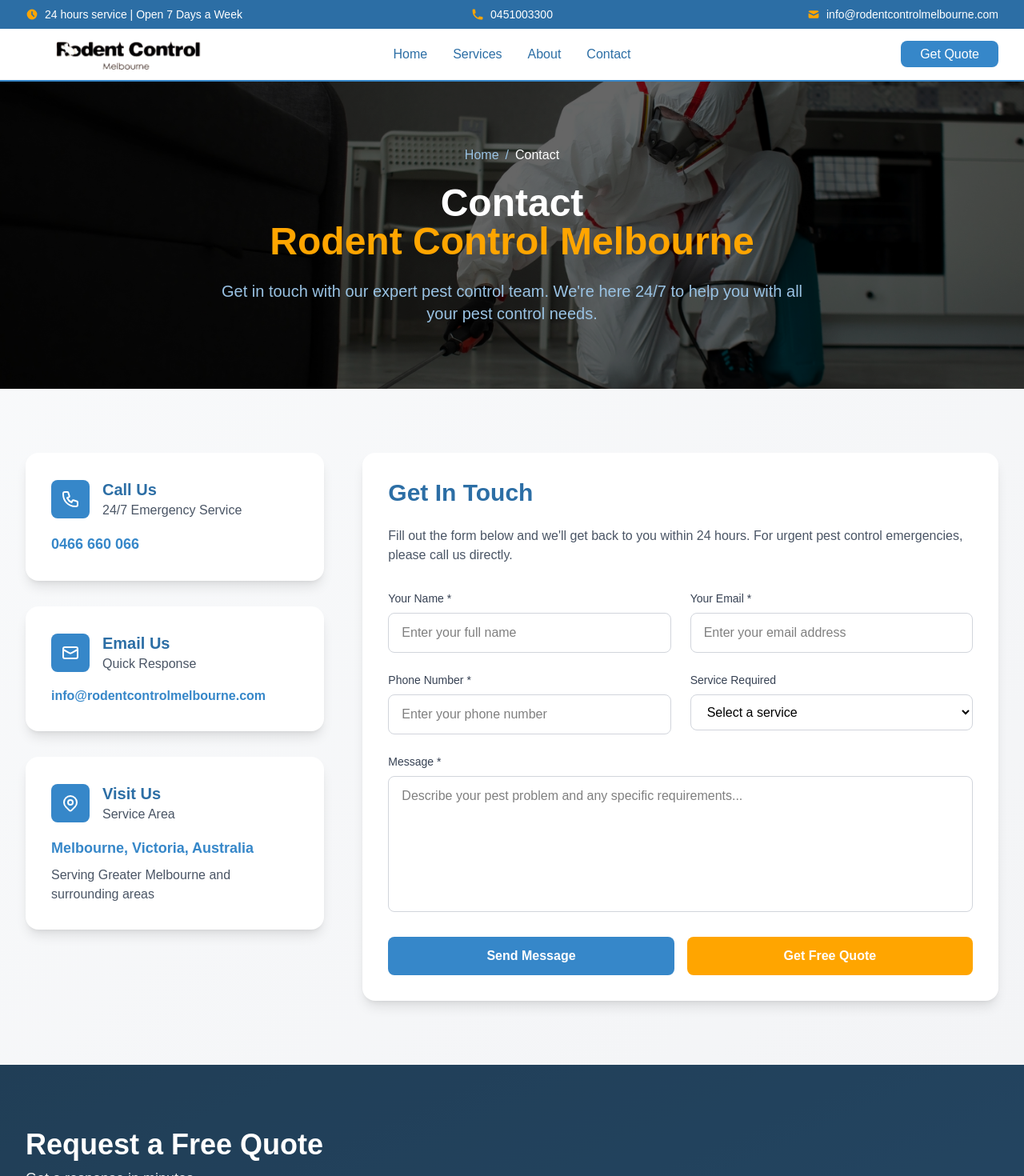
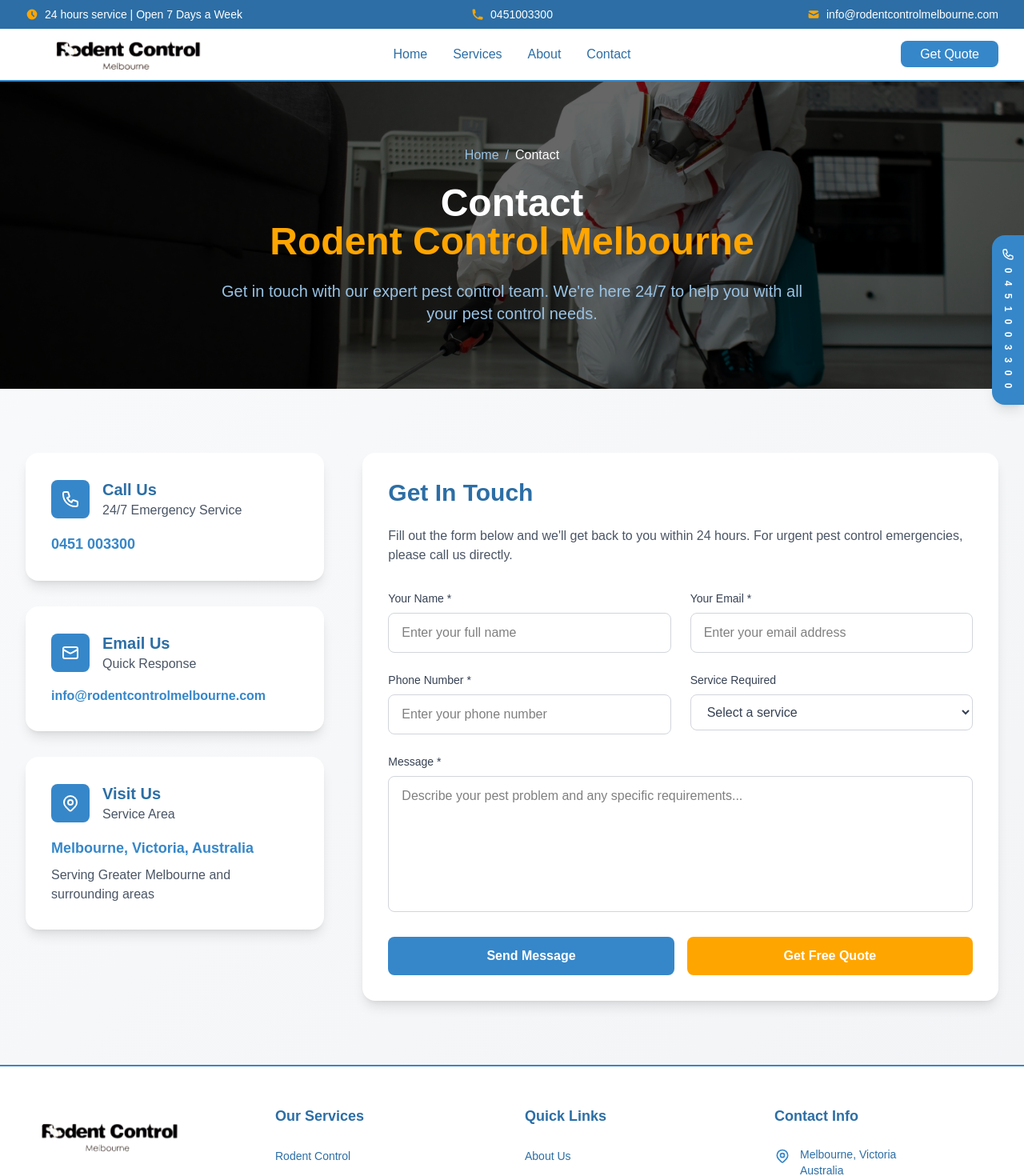
Before and after one commit to hamzaq453/rodent-control-melbourne, a Next.js app: page /contact in a window 1280 px wide. Shown: the top 1470 px of the page at 80% size. Built offline with nearby package versions, Linux system fonts and the light colour scheme.

Commit message:
Refactor layout components by replacing QuoteSection with ConditionalQuoteSection, adding FloatingCallButton, and updating contact number in ContactPage for consistency.

```diff
--- /dev/null
+++ b/src/app/components/ConditionalQuoteSection.tsx
@@ -0,0 +1,17 @@
+'use client';
+
+import { usePathname } from 'next/navigation';
+import QuoteSection from './QuoteSection';
+
+const ConditionalQuoteSection = () => {
+  const pathname = usePathname();
+  const isContactPage = pathname === '/contact';
+
+  if (isContactPage) {
+    return null;
+  }
+
+  return <QuoteSection />;
+};
+
+export default ConditionalQuoteSection;
--- /dev/null
+++ b/src/app/components/FloatingCallButton.tsx
@@ -0,0 +1,35 @@
+'use client';
+
+import Link from 'next/link';
+
+const FloatingCallButton = () => {
+  return (
+    <div className="fixed right-0 top-1/2 transform -translate-y-1/2 z-50 hidden lg:block">
+      <Link
+        href="tel:0451003300"
+        className="bg-[#3687C9] hover:bg-[#2C6EA5] text-white font-bold px-3 py-4 rounded-l-2xl shadow-lg hover:shadow-xl transition-all duration-300 transform hover:scale-105 flex flex-col items-center space-y-1"
+      >
+        {/* Phone Icon */}
+        <svg className="w-4 h-4" fill="none" stroke="currentColor" viewBox="0 0 24 24">
+          <path strokeLinecap="round" strokeLinejoin="round" strokeWidth={2} d="M3 5a2 2 0 012-2h3.28a1 1 0 01.948.684l1.498 4.493a1 1 0 01-.502 1.21l-2.257 1.13a11.042 11.042 0 005.516 5.516l1.13-2.257a1 1 0 011.21-.502l4.493 1.498a1 1 0 01.684.949V19a2 2 0 01-2 2h-1C9.716 21 3 14.284 3 6V5z" />
+        </svg>
+
+        {/* Phone Number - Vertical Stack */}
+        <div className="flex flex-col items-center leading-none">
+          <span className="text-xs font-semibold transform rotate-90">0</span>
+          <span className="text-xs font-semibold transform rotate-90">4</span>
+          <span className="text-xs font-semibold transform rotate-90">5</span>
+          <span className="text-xs font-semibold transform rotate-90">1</span>
+          <span className="text-xs font-semibold transform rotate-90">0</span>
+          <span className="text-xs font-semibold transform rotate-90">0</span>
+          <span className="text-xs font-semibold transform rotate-90">3</span>
+          <span className="text-xs font-semibold transform rotate-90">3</span>
+          <span className="text-xs font-semibold transform rotate-90">0</span>
+          <span className="text-xs font-semibold transform rotate-90">0</span>
+        </div>
+      </Link>
+    </div>
+  );
+};
+
+export default FloatingCallButton;
--- a/src/app/components/HeroSection.tsx
+++ b/src/app/components/HeroSection.tsx
@@ -36,42 +36,6 @@
 
       {/* Dynamic Overlay based on color scheme preference */}
       <div className={`absolute inset-0 ${isDarkMode ? 'bg-black/40' : 'bg-black/80'}`}></div>
-      {/* Vertical Call Now Button - Right Edge */}
-      <div className="fixed right-0 top-1/2 transform -translate-y-1/2 z-50 hidden lg:block">
-        <Link
-          href="tel:0451003300"
-          className="bg-[#3687C9] hover:bg-[#2C6EA5] text-white font-bold px-3 py-4 rounded-l-2xl shadow-lg hover:shadow-xl transition-all duration-300 transform hover:scale-105 flex flex-col items-center space-y-1"
-        >
-          {/* Phone Icon */}
-          <svg className="w-4 h-4" fill="none" stroke="currentColor" viewBox="0 0 24 24">
-            <path strokeLinecap="round" strokeLinejoin="round" strokeWidth={2} d="M3 5a2 2 0 012-2h3.28a1 1 0 01.948.684l1.498 4.493a1 1 0 01-.502 1.21l-2.257 1.13a11.042 11.042 0 005.516 5.516l1.13-2.257a1 1 0 011.21-.502l4.493 1.498a1 1 0 01.684.949V19a2 2 0 01-2 2h-1C9.716 21 3 14.284 3 6V5z" />
-          </svg>
-
-          {/* Phone Number - Vertical Stack */}
-          <div className="flex flex-col items-center leading-none">
-            <span className="text-xs font-semibold transform rotate-90">0</span>
-            <span className="text-xs font-semibold transform rotate-90">4</span>
-            <span className="text-xs font-semibold transform rotate-90">5</span>
-            <span className="text-xs font-semibold transform rotate-90">1</span>
-            <span className="text-xs font-semibold transform rotate-90">0</span>
-            <span className="text-xs font-semibold transform rotate-90">0</span>
-            <span className="text-xs font-semibold transform rotate-90">3</span>
-            <span className="text-xs font-semibold transform rotate-90">3</span>
-            <span className="text-xs font-semibold transform rotate-90">0</span>
-            <span className="text-xs font-semibold transform rotate-90">0</span>
-      </div>
-
-          {/* Scroll to Top Button */}
-          {/* <button
-            onClick={() => window.scrollTo({ top: 0, behavior: 'smooth' })}
-            className="w-8 h-8 bg-[#2C6EA5] hover:bg-[#9AC3E4] rounded flex items-center justify-center transition-colors duration-300"
-          >
-            <svg className="w-4 h-4 text-white" fill="none" stroke="currentColor" viewBox="0 0 24 24">
-              <path strokeLinecap="round" strokeLinejoin="round" strokeWidth={2} d="M5 10l7-7m0 0l7 7m-7-7v18" />
-                  </svg>
-          </button> */}
-        </Link>
-            </div>
 
       <div className="relative max-w-7xl mx-auto px-4 sm:px-6 lg:px-8 h-full flex items-center">
         <div className="w-full">
--- a/src/app/contact/page.tsx
+++ b/src/app/contact/page.tsx
@@ -70,7 +70,7 @@
                   href="tel:0466660066"
                   className="text-lg font-bold text-[#3687C9] hover:text-[#2C6EA5] transition-colors duration-200"
                 >
-                  0466 660 066
+                  0451 003300
                 </a>
               </div>
 
@@ -184,9 +184,9 @@
                       <select
                         id="service"
                         name="service"
-                        className="w-full px-4 py-3 border text-black border-gray-300 rounded-lg focus:ring-2 focus:ring-[#3687C9] focus:border-transparent transition-colors duration-200"
+                        className="w-full px-4 py-3 border text-gray-700 border-gray-300 rounded-lg focus:ring-2 focus:ring-[#3687C9] focus:border-transparent transition-colors duration-200"
                       >
-                        <option value="">Select a service</option>
+                        <option value="" className='text-gray-700'>Select a service</option>
                         <option value="rodent-control">Rodent Control</option>
                         <option value="possum-removal">Possum Removal</option>
                         <option value="spider-control">Spider Control</option>
--- a/src/app/layout.tsx
+++ b/src/app/layout.tsx
@@ -1,10 +1,11 @@
 import type { Metadata } from "next";
 import { Geist, Geist_Mono } from "next/font/google";
 import "./globals.css";
-import QuoteSection from "./components/QuoteSection";
+import ConditionalQuoteSection from "./components/ConditionalQuoteSection";
 import Footer from "./components/Footer";
 import TopHeader from "./components/TopHeader";
 import Navbar from "./components/Navbar";
+import FloatingCallButton from "./components/FloatingCallButton";
 
 const geistSans = Geist({
   variable: "--font-geist-sans",
@@ -34,8 +35,9 @@
         <TopHeader />
         <Navbar />
         {children}
-        <QuoteSection />
+        <ConditionalQuoteSection />
         <Footer />
+        <FloatingCallButton />
       </body>
     </html>
   );
```
